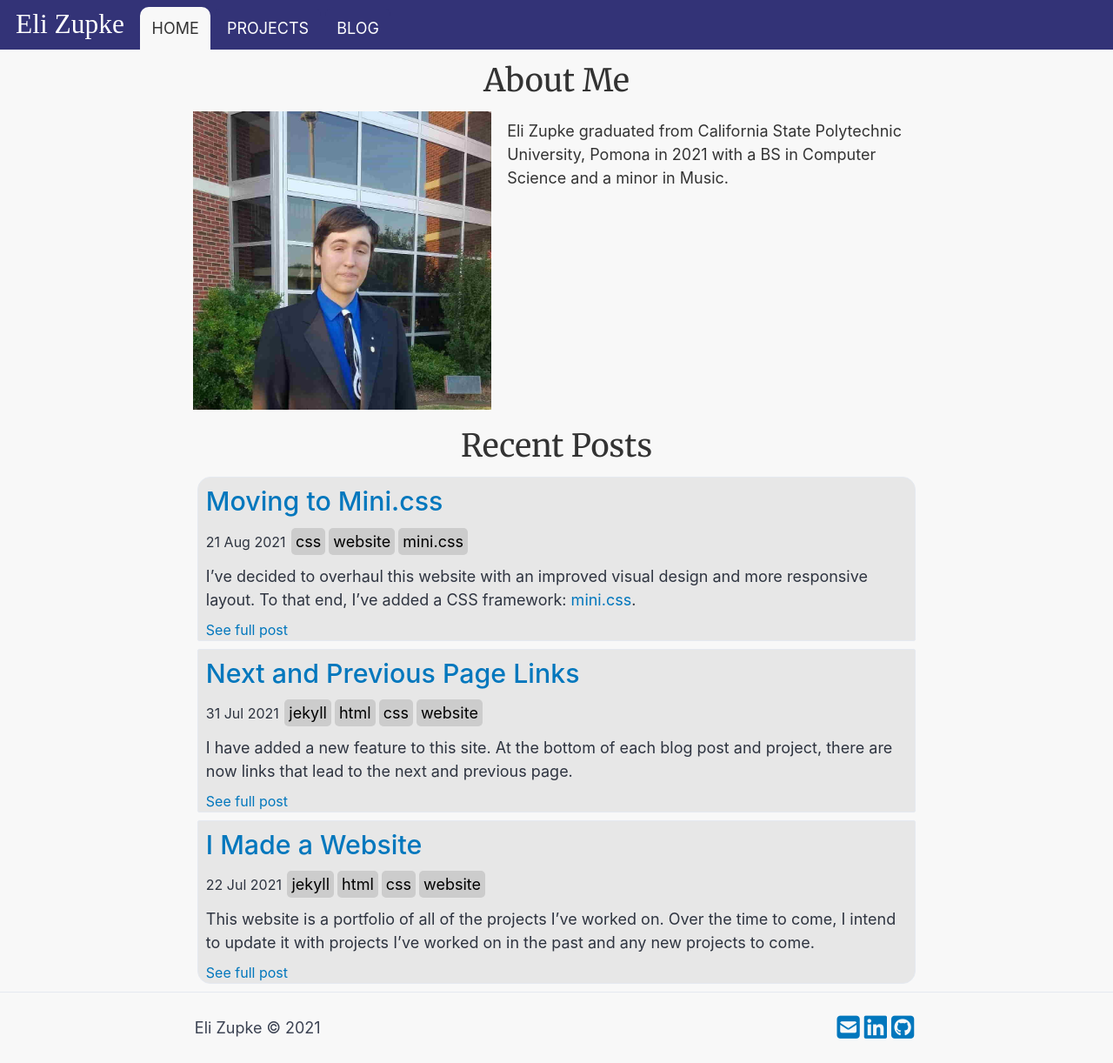
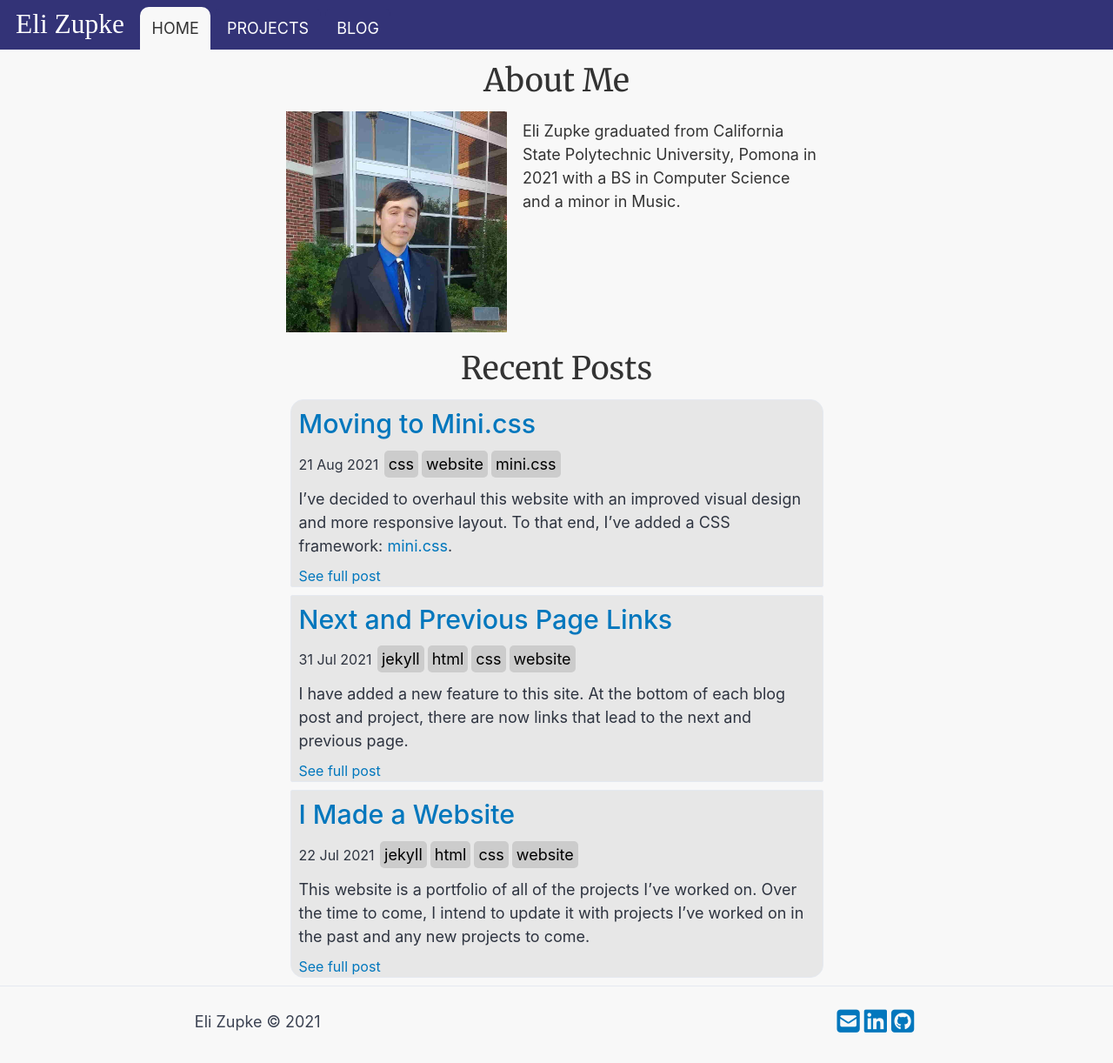
Before and after one commit to Trainzack/trainzack.github.io, a Jekyll site: the page built from index.html, in a window 1280 px wide and 1222 px high. Shown: the whole window at 87% size. Built offline with Jekyll 4.4.1, drawn with Linux system fonts in a browser that asks for light colours; nearby versions of some CDN libraries; some web fonts are replaced.

Commit message:
Make narrow layout narrower on large screens

```diff
--- a/_layouts/default_narrow.html
+++ b/_layouts/default_narrow.html
@@ -2,12 +2,12 @@
 layout: default
 ---
 
-<div class="col-sm-12 col-md-2">
+<div class="col-sm-12 col-md-2 col-lg-3">
 </div>
 
 <div class="col-sm-12 col-md">
   {{ content }}
 </div>
 
-<div class="col-sm-12 col-md-2"></div>
+<div class="col-sm-12 col-md-2 col-lg-3"></div>
 </div>
```
